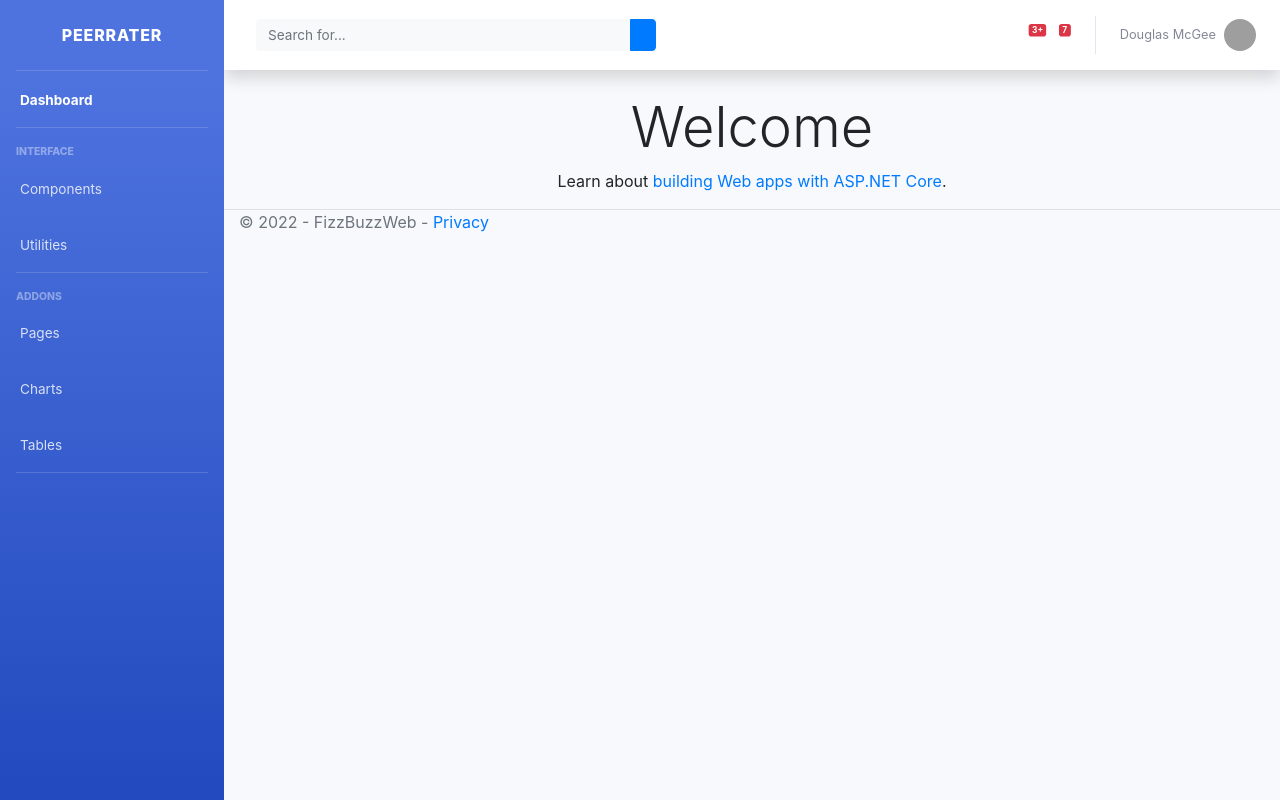
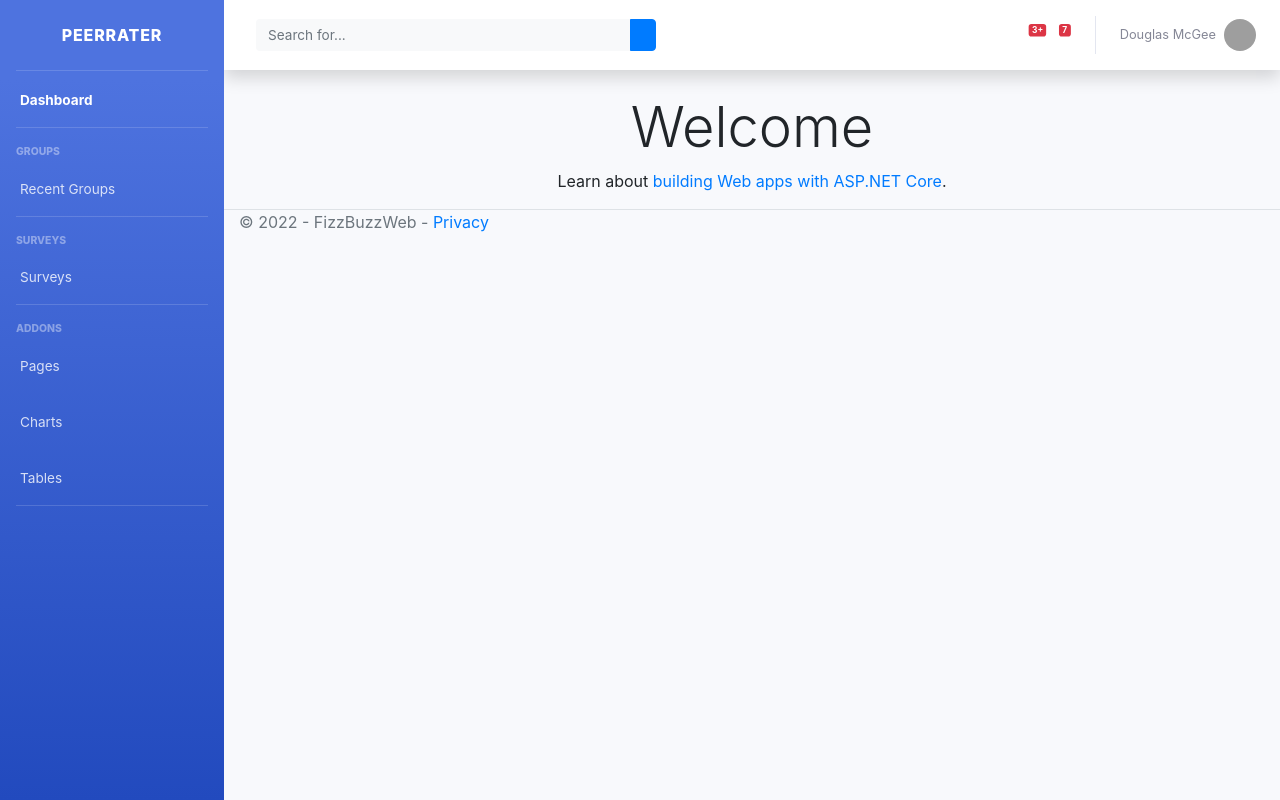
Before and after one commit to mark-p7/Frontend-Team-PeerRater, a React (Create React App) app: page / in a window 1280 px wide. Built offline with nearby package versions, Linux system fonts and the light colour scheme; grey boxes are pictures that could not be loaded.

Commit message:
added groups and surveys to sidebar

```diff
--- a/src/components/SideBar.js
+++ b/src/components/SideBar.js
@@ -30,7 +30,7 @@ const SideBar = () => (
             {/* Divider */}
             <hr className="sidebar-divider" />
             {/* Heading */}
-            <div className="sidebar-heading">Interface</div>
+            <div className="sidebar-heading">GROUPS</div>
             {/* Nav Item - Pages Collapse Menu */}
             <li className="nav-item">
                 <a
@@ -42,7 +42,7 @@ const SideBar = () => (
                     aria-controls="collapseTwo"
                 >
                     <i className="fas fa-fw fa-cog" />
-                    <span>Components</span>
+                    <span>Recent Groups</span>
                 </a>
                 <div
                     id="collapseTwo"
@@ -61,6 +61,10 @@ const SideBar = () => (
                     </div>
                 </div>
             </li>
+            {/* Divider */}
+            <hr className="sidebar-divider" />
+            {/* Heading */}
+            <div className="sidebar-heading">SURVEYS</div>
             {/* Nav Item - Utilities Collapse Menu */}
             <li className="nav-item">
                 <a
@@ -72,7 +76,7 @@ const SideBar = () => (
                     aria-controls="collapseUtilities"
                 >
                     <i className="fas fa-fw fa-wrench" />
-                    <span>Utilities</span>
+                    <span>Surveys</span>
                 </a>
                 <div
                     id="collapseUtilities"
```
